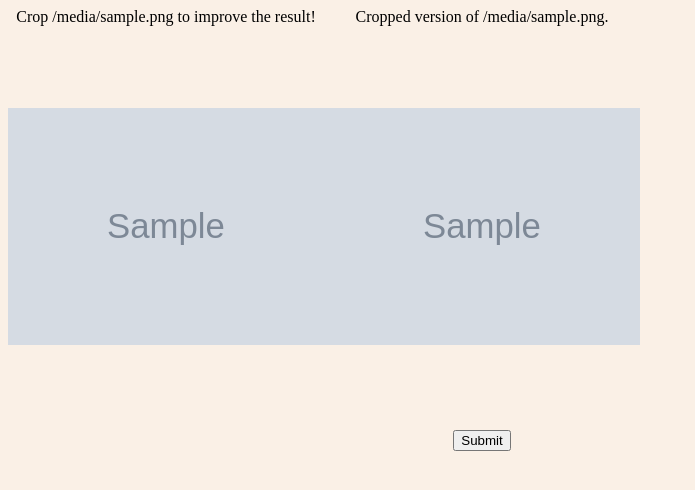
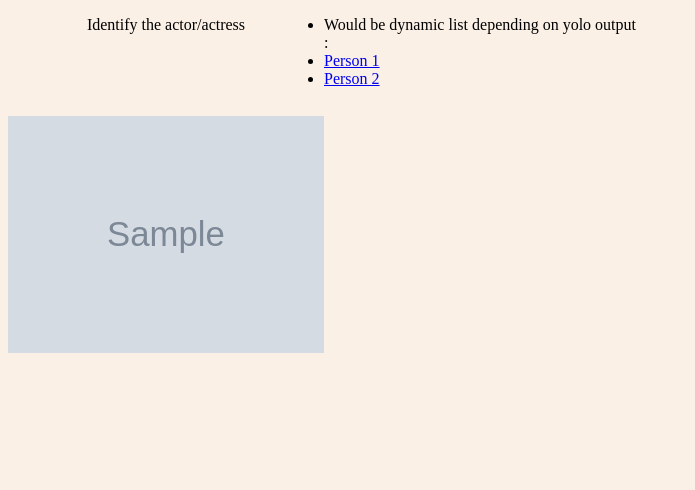
Before and after one commit to azoet/FindTheActor, a Flask app: template App/templates/edit.html in a window 1280 px wide. Shown: the top 490 px of the page, without its empty margins (0-695 px from the left). Run offline with Flask 2, Linux system fonts and the light colour scheme; the template is opened without the code that fills it: most values are stand-ins (such as "Sample title", 1, 10 or a date in 2020); grey boxes marked "Sample" are stand-in pictures.

Commit message:
Small structural update

```diff
--- a/App/FindTheActor.py
+++ b/App/FindTheActor.py
@@ -1,6 +1,8 @@
 from flask import Flask, render_template, request, redirect, url_for
 import os
 from werkzeug.utils import secure_filename
+
+
 UPLOAD_FOLDER = 'static/images'
 ALLOWED_EXTENSIONS = {'pdf', 'png', 'jpg', 'jpeg'}
 
@@ -12,13 +14,13 @@ app.config['UPLOAD_FOLDER'] = UPLOAD_FOLDER
 def index():
     return render_template('index.html')
 
-@app.route('/edit/<filename>')
+@app.route('/detect/<filename>')
 def display_image(filename):
     return redirect(url_for('static', filename='images/' + filename))
 
 
-@app.route('/edit', methods=['POST'])
-def edit():
+@app.route('/detect', methods=['POST'])
+def detect():
     if 'image' not in request.files:
         return redirect(url_for('index'))
     file = request.files['image']
--- a/App/templates/edit.html
+++ b/App/templates/edit.html
@@ -8,17 +8,15 @@
 <body>
 <div style="width: 50%;">
     <div style="width: 50%; height: 400px; float: left;">
-        <center>Crop {{filename}} to improve the result!</center>
+        <center>Identify the actor/actress</center>
         <img src="{{ url_for('display_image', filename=filename) }}">
     </div>
-    <div style="margin-left: 50%; height: 400px;">
-        <center>Cropped version of {{filename}}.</center>
-        <img src="{{ url_for('display_image', filename=filename) }}">
-        <center>
-            <form action = "upload" method="POST" enctype=multipart/form-data>
-                <input type="submit">
-            </form>
-        </center>
+    <div>
+        <ul>
+            <li>Would be dynamic list depending on yolo output : </li>
+            <li><a href="{{url_for('result')}}"> Person 1</a></li>
+            <li> <a href="{{url_for('result')}}"> Person 2</a> </li>
+        </ul>
     </div>
 </div>
 </body>
--- a/App/templates/index.html
+++ b/App/templates/index.html
@@ -8,7 +8,7 @@
 <body>
 
 
-<form action = "edit" method="POST" enctype=multipart/form-data>
+<form action = "detect" method="POST" enctype=multipart/form-data>
     <input type="file" name="image">
     <input type="submit">
 </form>
```
Also changed, not shown: README.md.
